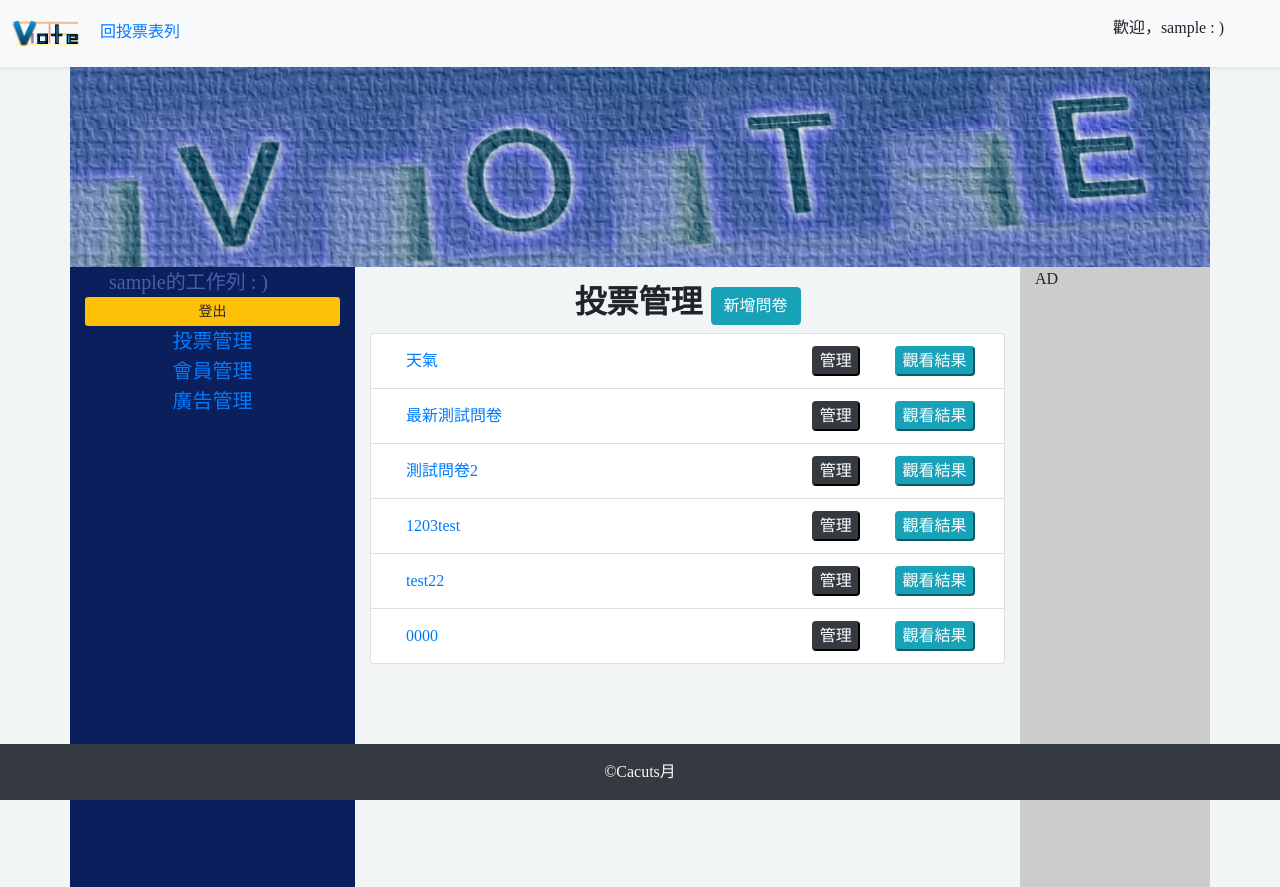
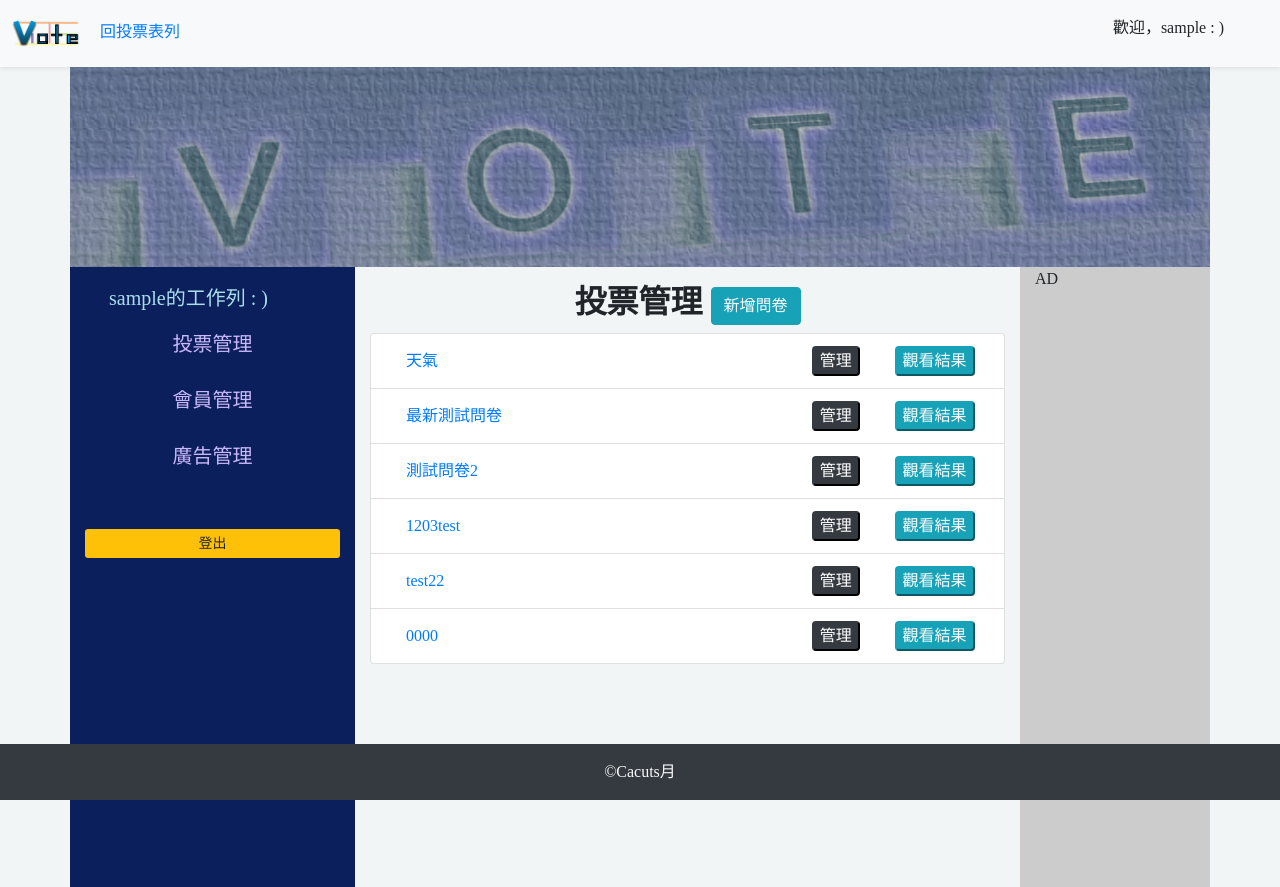
Before and after one commit to mooncactusmoon/vote, a PHP site: page /backend/ in a window 1280 px wide. Run offline with PHP 8.4, Linux system fonts and the light colour scheme; the visitor is signed in with stand-in values (Sample User, id 1); data comes from the database, SQL or seed files in the repository; some libraries are stand-ins or nearby versions.

Commit message:
修改aside

```diff
--- a/backend/index.php
+++ b/backend/index.php
@@ -26,6 +26,9 @@ if(!isset($_SESSION['user'])){
           height: 200px;
           overflow: hidden;
       }
+      .img{
+        filter:contrast(50%);
+      }
       section{
             height:620px;
             overflow: scroll;
@@ -37,9 +40,22 @@ if(!isset($_SESSION['user'])){
           background-color: #CCC;
       }
       .member{
+          text-align: center;
           background-color:#0b1f5c;
-          color: #475FA8;
+          color: #abdeeb;
           font-size: 20px;
+      }
+
+      .a{
+          color:#cab9fa;
+          height: 40px;
+      }
+      .a:hover{
+          background : #82b3e0;
+          color: #2d02a3;
+          text-decoration: none;
+          font-weight:900;
+
       }
 
       footer{
@@ -119,7 +135,7 @@ if(isset($_SESSION['user'])){
 <!-- header -->
 <header class="container bg-warning">
     <div class="row">
-        <img  src="../img/vote-header.jpg" alt="標題圖">
+        <img class="img" src="../img/vote-header.jpg" alt="標題圖" >
     </div>
 </header>
 <!-- header end -->
@@ -130,17 +146,20 @@ if(isset($_SESSION['user'])){
 
 <!-- sidebar -->
     <aside class="container col-3 member ">
-    <div class="row-cols-1 text-center d-flex flex-column">
+    <div class="row-cols-1  d-flex flex-column">
         <?php
         if(isset($_SESSION['user'])){
-            echo "<span class='pr-5 '>{$_SESSION['user']}的工作列 : )</span>";
-            echo "<a href='../logout.php' class='btn-sm btn-warning'>登出</a>";
+            echo "<span class='pr-5 mt-3 '>{$_SESSION['user']}的工作列 : )</span>";
+
         }
         ?>
             <!-- 放置功能 -->
-            <a class="px-2" href="?do=show_vote_list">投票管理</a>
-            <a class="px-2" href="?do=member">會員管理</a>
-            <a class="px-2" href="?do=ad">廣告管理</a>
+            <a class="px-2 mt-3 a" href="?do=show_vote_list">投票管理</a>
+            <a class="px-2 mt-3 a" href="?do=member">會員管理</a>
+            <a class="px-2 mt-3 a" href="?do=ad">廣告管理</a>
+            <?php
+            echo "<a href='../logout.php' class='btn-sm btn-warning mt-5'>登出</a>";
+            ?>
         </div>
     </aside>
 <!-- sidebar end -->
```
Also changed, not shown: index.php (+24 -9 lines).
